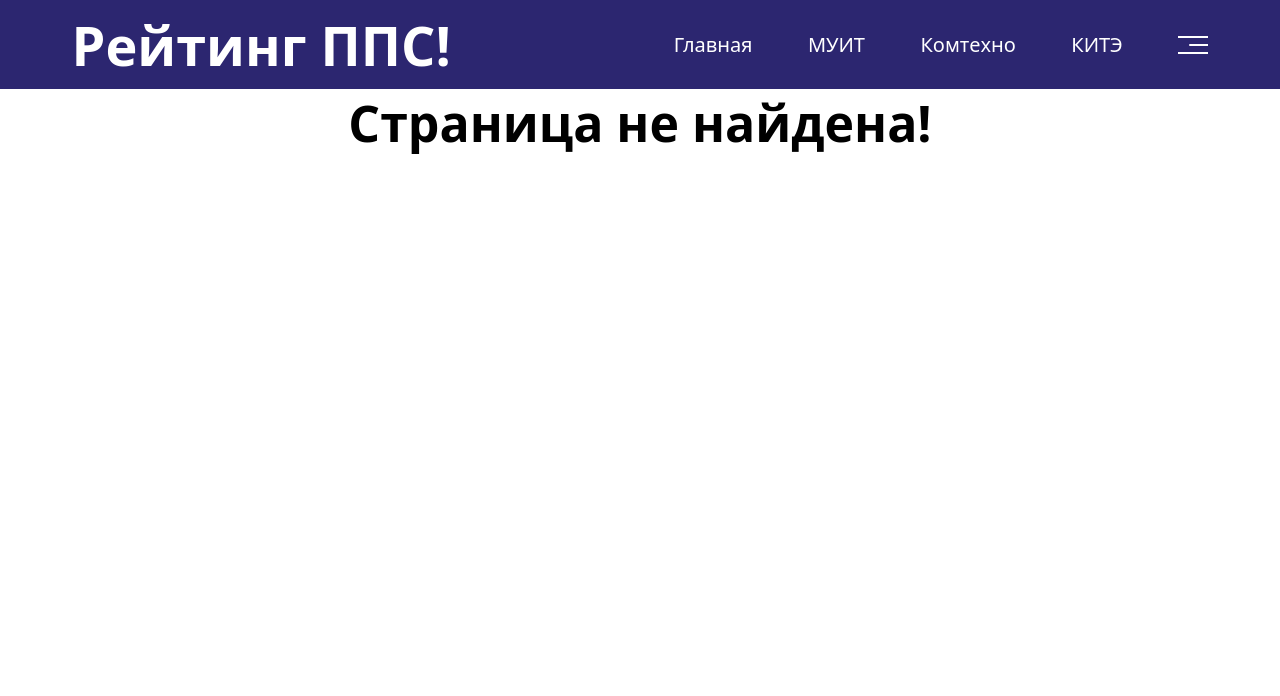
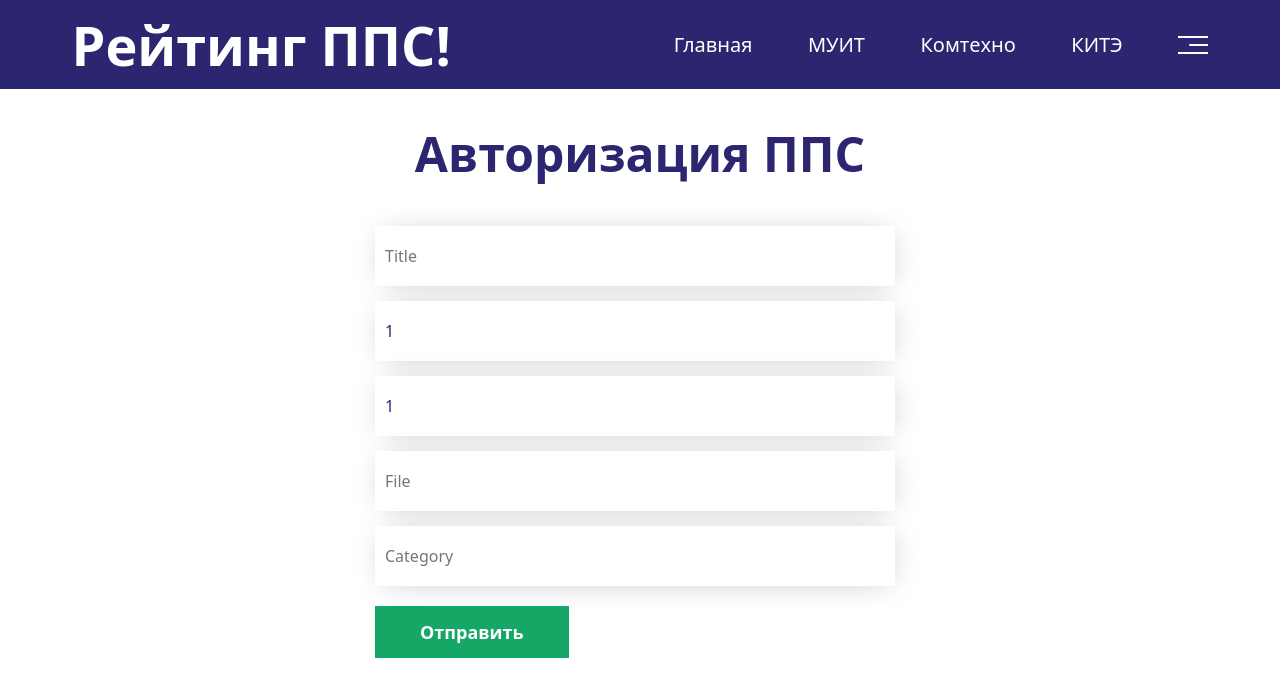
Before and after one commit to MFQ7aq/For_College-, a React (Vite) app: page /AuthorizationPPS in a window 1280 px wide. Shown: the top 696 px of the page. Built offline with nearby package versions, Linux system fonts and the light colour scheme.

Commit message:
20.02 Добавление отправки чегото

```diff
--- a/src/App.jsx
+++ b/src/App.jsx
@@ -5,6 +5,7 @@ import Wellcome from './pages/Wellcome'
 import Home from './pages/Home'
 import LPPS from './pages/home/LPPS'
 import Authorization from './pages/home/Authorization'
+import AuthorizationPPS from './pages/home/AuthorizationPPS'
 import Questionnaire from './pages/home/Questionnaire'
 import PrivateOffice from './pages/home/PrivateOffice'
 import Muit from './pages/MUIT'
@@ -42,6 +43,7 @@ function App() {
 				<Route path="*" element={<PageNotFound/>} />
         <Route element={<PrivateRoute />}>
           <Route path='/private_office' element={<PrivateOffice />} />
+          <Route path='/AuthorizationPPS' element={<AuthorizationPPS />} />
         </Route>
 			</Routes>
     </Router>
@@ -49,4 +51,3 @@ function App() {
 }
 
 export default App
-// https://www.figma.com/file/OFgcx9OImozjqQCZBQZBpv/Untitled?node-id=60%3A35&mode=dev
--- a/src/components/NavBar.jsx
+++ b/src/components/NavBar.jsx
@@ -16,6 +16,7 @@ const NavBar = () => {
               <ul className="menu__box">
                 <li><Link to="/LPPS" className="menu__item">Список ППС</Link></li>
                 <li><Link to="/Authorization" className="menu__item">Авторизация</Link></li>
+                <li><Link to="/AuthorizationPPS" className='menu__item'>Авторизация ППС</Link></li>
                 <li><Link to="/Questionnaire" className="menu__item">Анкета институтов</Link></li>
                 <li><Link to="/private_office" className="menu__item">Личный кабинет</Link></li>
               </ul>
--- a/src/css/NavBar.css
+++ b/src/css/NavBar.css
@@ -54,7 +54,7 @@
   width: 350px;
   height: 300px;
   margin: 0 0 0 -780%;
-  padding: 40px 0;
+  padding: 20px 0;
   list-style: none;
   text-align: center;
   background-color: #2C2670;
--- a/src/pages/KOMTEH/IVTD.jsx
+++ b/src/pages/KOMTEH/IVTD.jsx
@@ -1,34 +1,8 @@
-import axios from "axios"
-import { useState } from 'react';
 import BackButton from "../../components/Back"
 import NavBar from "../../components/NavBar"
 import { Link } from "react-router-dom"
 
 function Ivtd() {
-  const [title, setTitle] = useState("");
-  const [total, setTotal] = useState("");
-  const [date, setDate] = useState("");
-  const [file, setFile] = useState("");
-  const [category, setCategory] = useState("");
-
-  const handleSubmit = (e) => {
-    e.preventDefault();
-    axios.post('http://localhost:8092/pps/awards', {
-      title: String,
-      total: Number,
-      date: Number,
-      file: String,
-      category: String,
-    })
-      .then(function (response) {
-        if (response.status === 200 || response.status === 204) {
-          console.log("200 || 204")
-        }
-      })
-      .catch(function (error) {
-        console.log(error);
-      });
-  }
 
   return (
     <div className="сontents">
@@ -87,16 +61,6 @@ function Ivtd() {
             <h6>0</h6>
           </div>
         </div>
-        <div className="register">
-          <form onSubmit={handleSubmit}>
-            <input type="text" value={title} onChange={e => setTitle(e.target.value)} placeholder="Title" />
-            <input type="text" value={total} onChange={e => setTotal(e.target.value)} placeholder="Total" />
-            <input type="text" value={date} onChange={e => setDate(e.target.value)} placeholder="Date" />
-            <input type="text" value={file} onChange={e => setFile(e.target.value)} placeholder="File" />
-            <input type="text" value={category} onChange={e => setCategory(e.target.value)} placeholder="Category" />
-            <button type="submit">Отправить</button>
-          </form>
-        </div>
         <BackButton/>
       </div>
     </div>
--- /dev/null
+++ b/src/pages/home/AuthorizationPPS.jsx
@@ -0,0 +1,57 @@
+import { useState } from "react";
+import axios from "axios";
+import NavBar from "../../components/NavBar"
+
+function AuthorizationPPS() {
+  const [title, setTitle] = useState("");
+  const [total, setTotal] = useState(1);
+  const [date, setDate] = useState(1);
+  const [file, setFile] = useState("");
+  const [category, setCategory] = useState("");
+
+  const handleSubmit = (e) => {
+    e.preventDefault();
+    axios.post('http://localhost:8092/pps/awards', {
+      "title": title,
+      "total": total,
+      "date": date,
+      "file": file,
+      "category": category
+    })
+      .then(function (response) {
+        if (response.status === 200 || response.status === 201 || response.status === 204) {
+          console.log("200 | 201 | 204")
+        }
+      })
+      .catch(function (error) {
+        console.log(error);
+      });
+  }
+
+  return (
+    <div className="сontents">
+      <div className="header">
+        <NavBar/>
+      </div>
+      <div className="main">
+        <div className="title__contain"><h2 className="Edu__text-L center">Авторизация ППС</h2></div>
+        <div className="auth__contain">
+          <form onSubmit={handleSubmit}>
+            <input type="text" className="auth__input Montherat" value={title} onChange={e => setTitle(e.target.value)} placeholder="Title" />
+            <input type="text" className="auth__input Montherat" value={total} onChange={e => setTotal(e.target.value)} placeholder="Total" />
+            <input type="text" className="auth__input Montherat" value={date} onChange={e => setDate(e.target.value)} placeholder="Date" />
+            <input type="text" className="auth__input Montherat" value={file} onChange={e => setFile(e.target.value)} placeholder="File" />
+            <input type="text" className="auth__input Montherat" value={category} onChange={e => setCategory(e.target.value)} placeholder="Category" />
+          </form>
+          <div className="remember">
+          </div>
+          <div className="auth__btn">
+          <button onClick={handleSubmit} className="bnt__log Edu__text-S">Отправить</button>
+          </div>
+        </div>
+      </div>
+    </div>
+  )
+}
+
+export default AuthorizationPPS
```
Also changed, not shown: src/pages/home/Authorization.jsx (line endings or trailing spaces).
